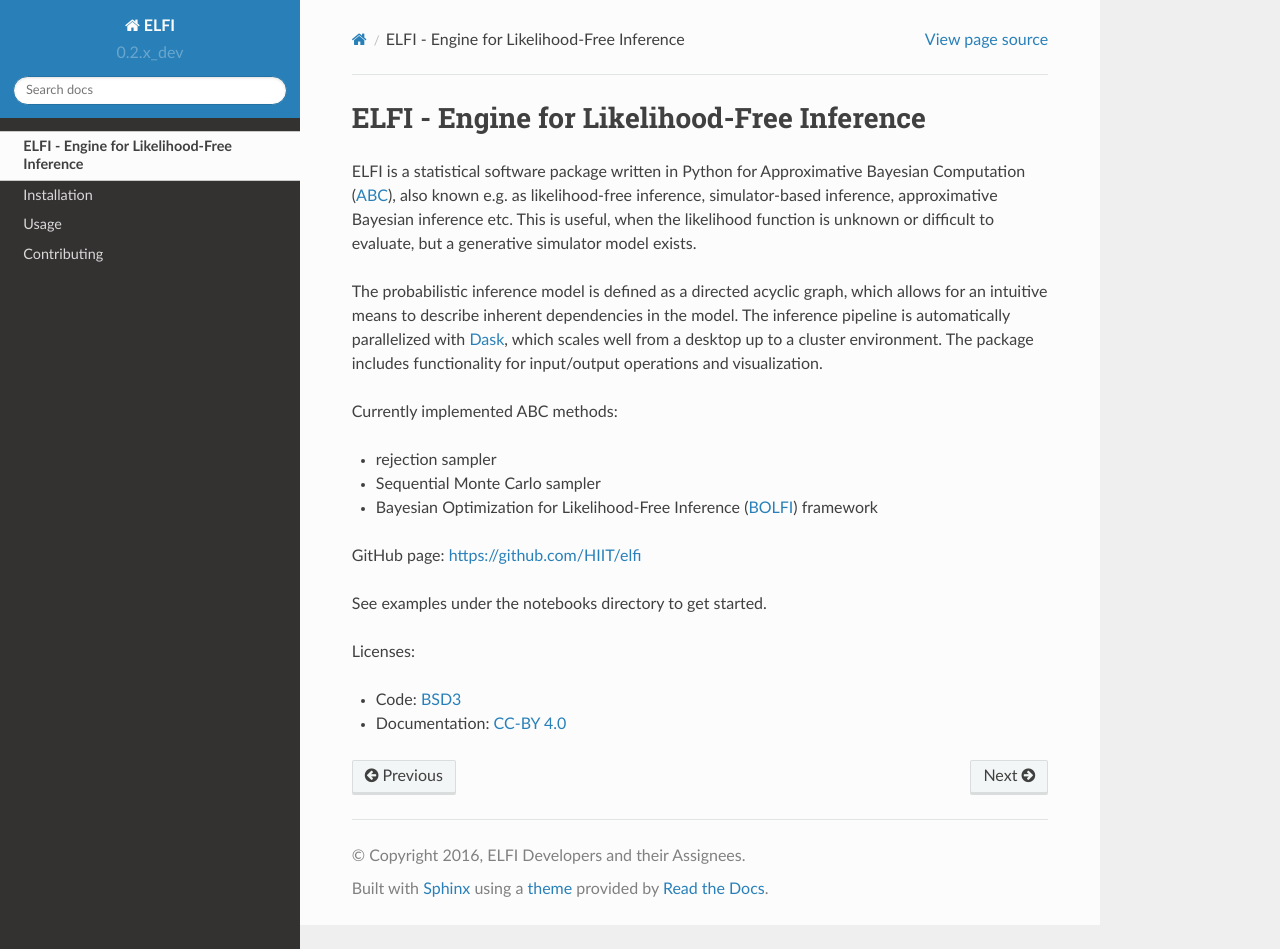
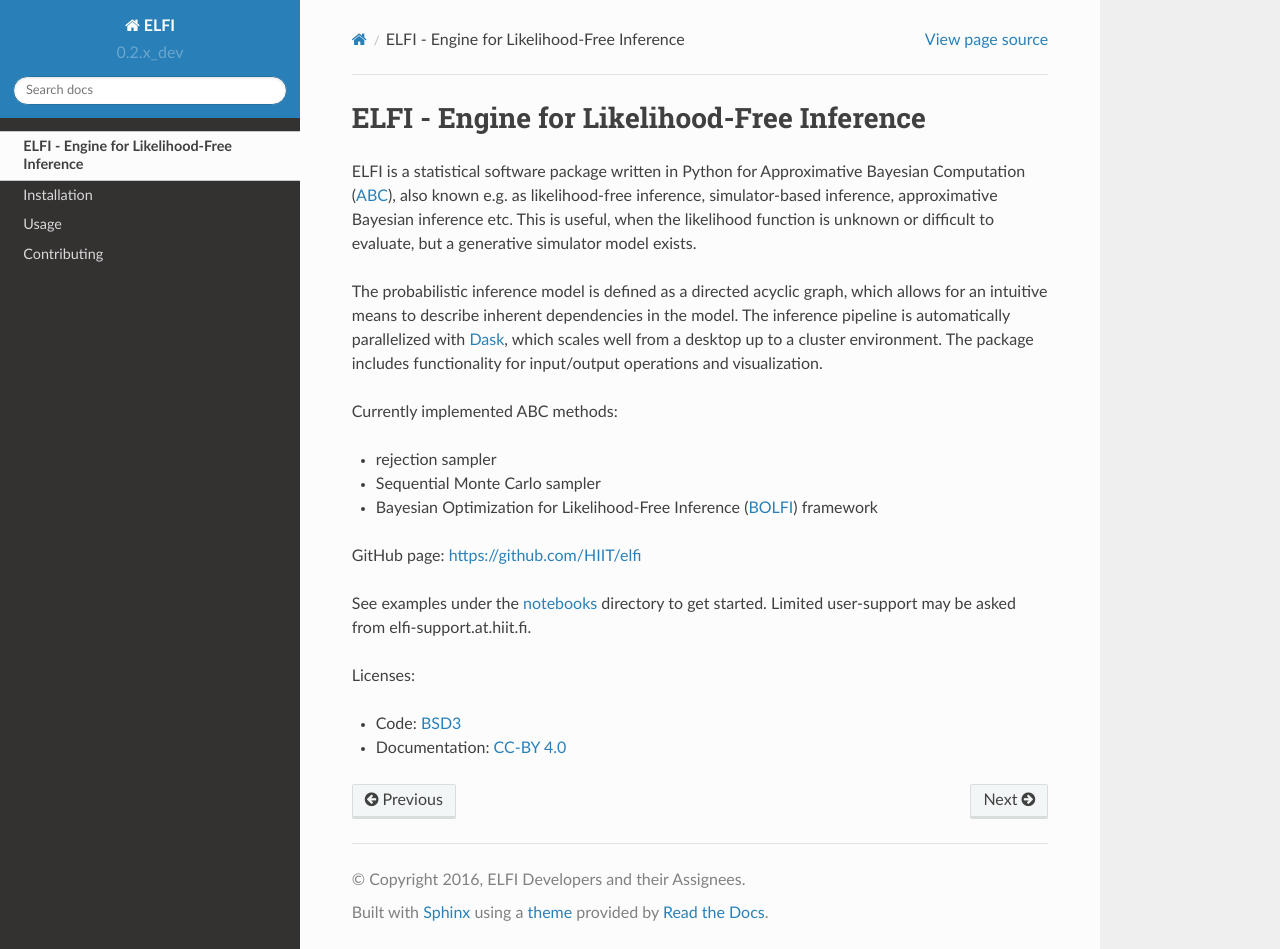
Before and after one commit to elfi-dev/elfi, a Sphinx documentation site: the page built from docs/readme.rst, in a window 1280 px wide and 949 px high. Built offline with Sphinx 7.4.7 and the Read the Docs theme 2.0.0, drawn with Linux system fonts in a browser that asks for light colours.

Commit message:
Updated email

```diff
--- a/docs/readme.rst
+++ b/docs/readme.rst
@@ -19,7 +19,9 @@ Currently implemented ABC methods:
 
 GitHub page: https://github.com/HIIT/elfi
 
-See examples under the notebooks directory to get started.
+See examples under the notebooks_ directory to get started. Limited user-support may be asked from elfi-support.at.hiit.fi.
+
+.. _notebooks: https://github.com/HIIT/elfi/tree/master/notebooks
 
 Licenses:
 
--- a/elfi/__init__.py
+++ b/elfi/__init__.py
@@ -8,5 +8,5 @@ from elfi.inference_task import InferenceTask
 from elfi.env import client, inference_task, new_inference_task
 
 __author__ = 'ELFI authors'
-__email__ = 'aki.vehtari@aalto.fi'
+__email__ = 'elfi-support@hiit.fi'
 __version__ = '0.2.x_dev'
```
Also changed, not shown: README.md (+1 -1 lines).
